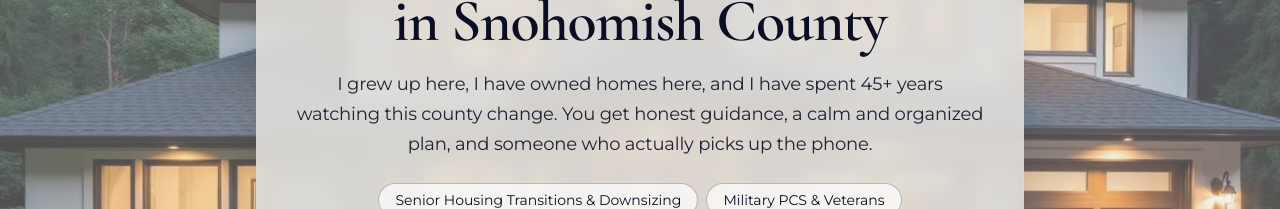
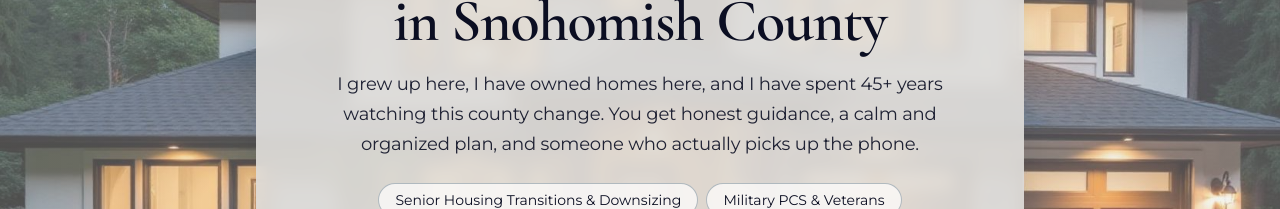
Before and after one commit to debbiewelchhomes/debbie-welch-homes, a React (Vite) app: page / in a window 1280 px wide. Shown: the part 325-534 px from the top of the page. Built offline with nearby package versions, Linux system fonts and the light colour scheme; no server answers.

Commit message:
Refine text flow and homepage rhythm

```diff
--- a/src/components/HeroSection.tsx
+++ b/src/components/HeroSection.tsx
@@ -33,11 +33,11 @@ const HeroSection = () => {
               Welcome home…
             </p>
 
-            <h1 className="font-heading h-display text-primary mb-4">
+            <h1 className="font-heading h-display mx-auto mb-4 max-w-[18ch] text-primary">
               Helping You Home in Snohomish County
             </h1>
 
-            <p className="copy-lead text-primary/90 mx-auto measure mb-6">
+            <p className="copy-lead mx-auto mb-6 max-w-[54ch] text-primary/90">
               I grew up here, I have owned homes here, and I have spent 45+ years watching this
               county change. You get honest guidance, a calm and organized plan, and someone who
               actually picks up the phone.
```
